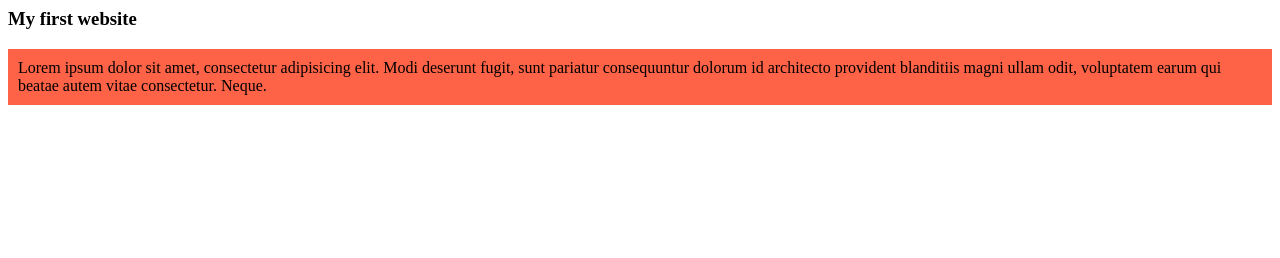
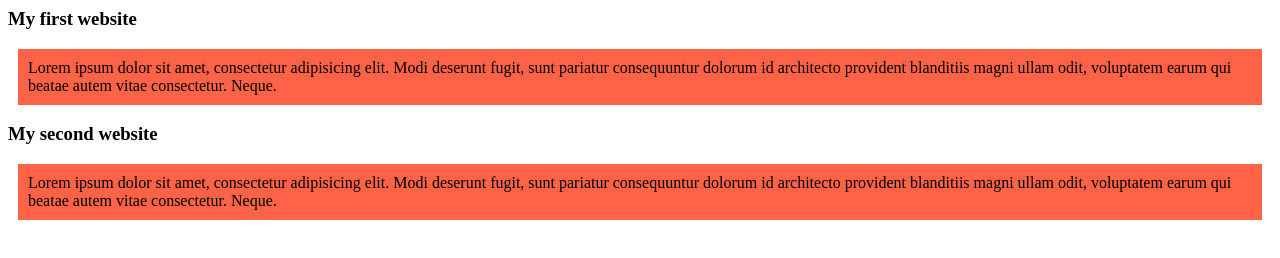
Before and after one commit to JubayearMahin/second-repo, a plain HTML site: page index.html in a window 1280 px wide. Drawn offline with Linux system fonts and the light colour scheme.

Commit message:
second and third blog

```diff
--- a/index.html
+++ b/index.html
@@ -9,6 +9,9 @@
     <div>
         <h3>My first website</h3>
         <p>Lorem ipsum dolor sit amet, consectetur adipisicing elit. Modi deserunt fugit, sunt pariatur consequuntur dolorum id architecto provident blanditiis magni ullam odit, voluptatem earum qui beatae autem vitae consectetur. Neque.</p>
+    <div>
+        <h3>My second website</h3>
+        <p>Lorem ipsum dolor sit amet, consectetur adipisicing elit. Modi deserunt fugit, sunt pariatur consequuntur dolorum id architecto provident blanditiis magni ullam odit, voluptatem earum qui beatae autem vitae consectetur. Neque.</p>
     </div>
 </body>
 </html>
--- a/style.css
+++ b/style.css
@@ -1,4 +1,5 @@
 p {
     background-color: tomato;
     padding: 10px;
+    margin: 10px;
 }
```
